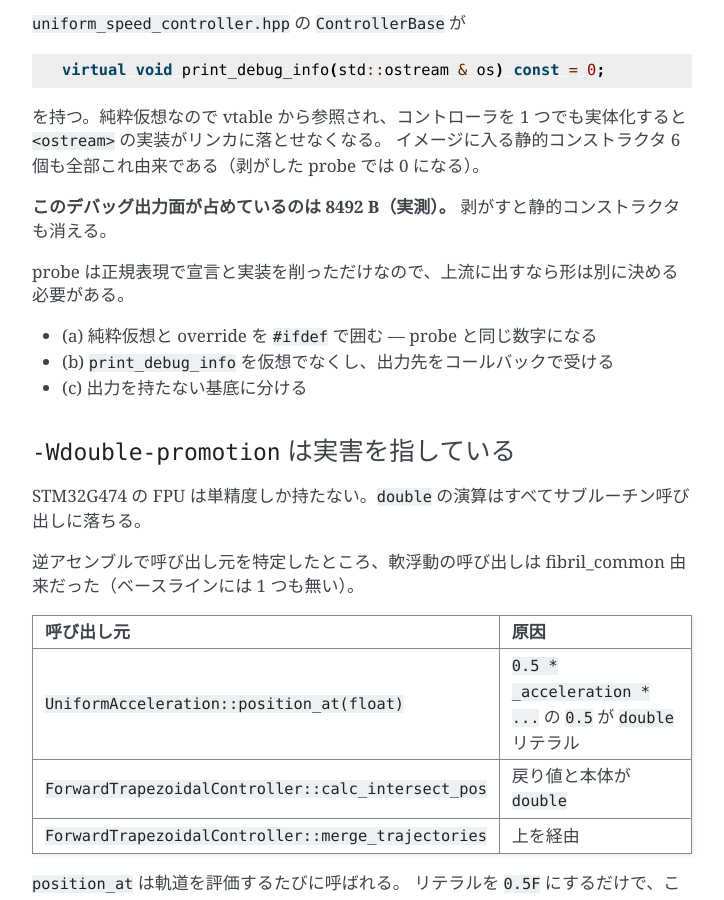
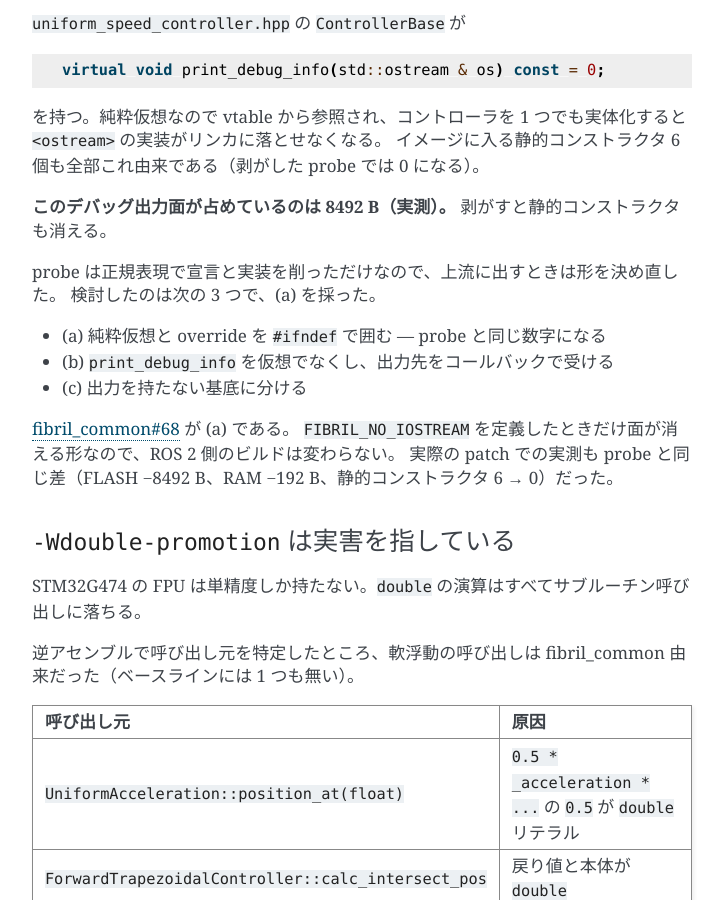
Before and after one commit to ForteFibre/fibril_zephyr, a Sphinx documentation site: the page built from doc/adr/0008-fibril-common-integration.md, in a window 1280 px wide and 900 px high, scrolled down 2212 px. Shown: the whole window, without its empty margins (388-1112 px from the left). Built offline with Sphinx 7.4.7, drawn with Linux system fonts in a browser that asks for light colours; some of the changed text lies outside the part shown.

Commit message:
docs(adr): iostream を外す案を上流に出したことを 0008 に反映する
調査時点では「形を決める必要がある」とだけ書いていた部分を、採った案と
その PR に差し替える。

Co-Authored-By: Claude Opus 5 (1M context) <noreply@anthropic.com>

```diff
--- a/doc/adr/0008-fibril-common-integration.md
+++ b/doc/adr/0008-fibril-common-integration.md
@@ -76,11 +76,16 @@ virtual void print_debug_info(std::ostream & os) const = 0;
 
 **このデバッグ出力面が占めているのは 8492 B（実測）。** 剥がすと静的コンストラクタも消える。
 
-probe は正規表現で宣言と実装を削っただけなので、上流に出すなら形は別に決める必要がある。
+probe は正規表現で宣言と実装を削っただけなので、上流に出すときは形を決め直した。
+検討したのは次の 3 つで、(a) を採った。
 
-- (a) 純粋仮想と override を `#ifdef` で囲む — probe と同じ数字になる
+- (a) 純粋仮想と override を `#ifndef` で囲む — probe と同じ数字になる
 - (b) `print_debug_info` を仮想でなくし、出力先をコールバックで受ける
 - (c) 出力を持たない基底に分ける
+
+[fibril_common#68](https://github.com/ForteFibre/fibril_common/pull/68) が (a) である。
+`FIBRIL_NO_IOSTREAM` を定義したときだけ面が消える形なので、ROS 2 側のビルドは変わらない。
+実際の patch での実測も probe と同じ差（FLASH −8492 B、RAM −192 B、静的コンストラクタ 6 → 0）だった。
 
 ### `-Wdouble-promotion` は実害を指している
 
@@ -170,7 +175,7 @@ picolibc の malloc アリーナは既定が `CONFIG_COMMON_LIBC_MALLOC_ARENA_SI
 まだ決めていない。決めるには「最初にどの部品を載せたいか」が要る。
 
 - **PID や serde から始めるなら、止まるものは何も無い。** module のグルーを足せばその日から使える。
-- **軌道生成（`TrapezoidalController`）から始めるなら、iostream の 8492 B をどうするかを先に決める。** 受け入れるか、上流を直すか。
+- **軌道生成（`TrapezoidalController`）から始めるなら、iostream の 8492 B は [fibril_common#68](https://github.com/ForteFibre/fibril_common/pull/68) で外せる。** マージされれば、Zephyr 側の Kconfig から `FIBRIL_NO_IOSTREAM` を定義して使う。
 
 いずれにせよ module のグルーは共通で要る。形は fibril_can が先例になる。
 
@@ -194,7 +199,7 @@ fibril_common/zephyr/
 
 | 段 | 内容 |
 | --- | --- |
-| Phase 0 | fibril_common に `zephyr/` のグルーを足す PR。載せたい部品が iostream を引くなら、その扱いも同じ PR で決める |
+| Phase 0 | fibril_common に `zephyr/` のグルーを足す PR。iostream の扱いは [#68](https://github.com/ForteFibre/fibril_common/pull/68) で先に出してある |
 | Phase 1 | `west.yml` にプロジェクトを足し、最初の利用者（`lib/fibril_can_node/<type>/` の 1 つ）で使う |
 
 `-Wdouble-promotion` の修正と `SteadyClock` の扱いは、Zephyr で使うかどうかに関わらず上流に返す価値がある。
```
